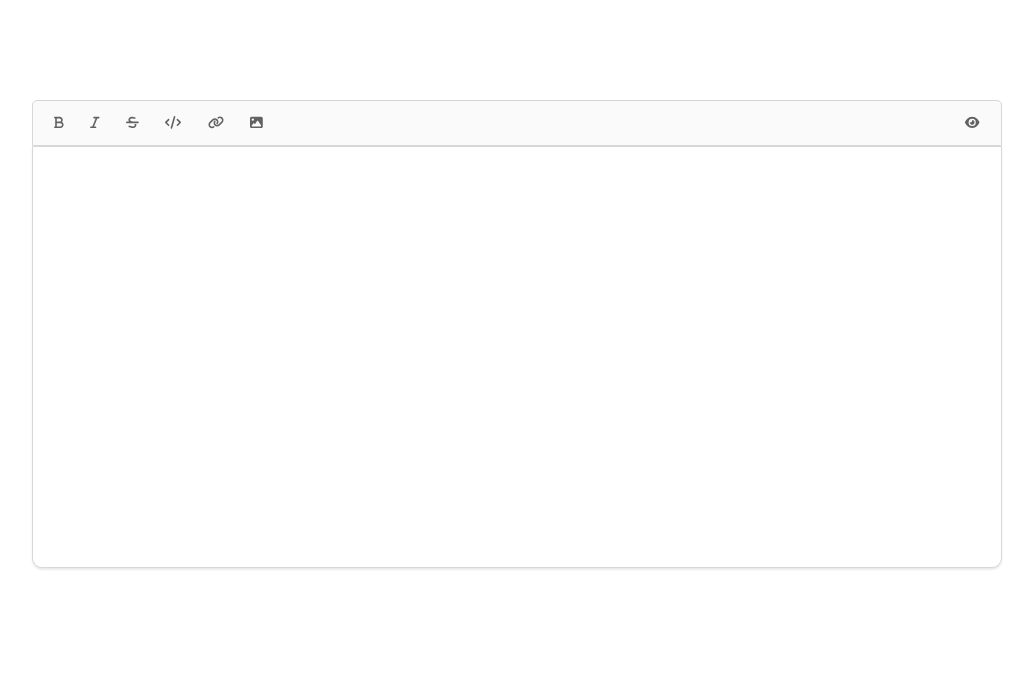
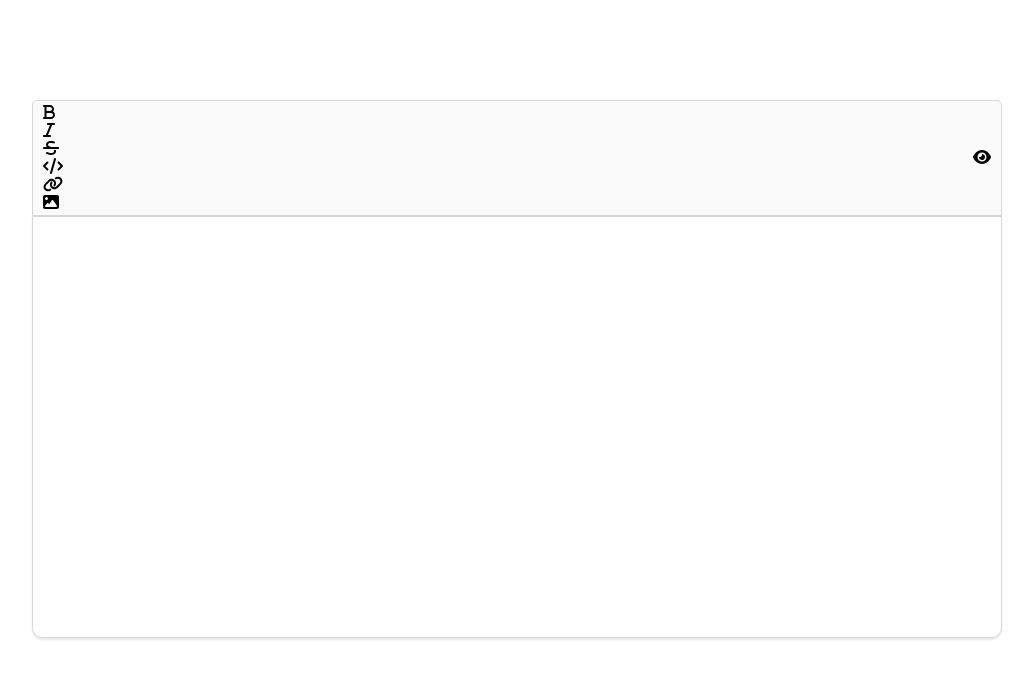
Before and after one commit to TheoMeunier/markdown-editor-js, a website built with Vite: page index.html in a window 1280 px wide. Shown: the whole page, without its empty margins (134-1167 px from the left). Built offline with nearby package versions, Linux system fonts and the light colour scheme; what filemanager-element would draw is missing.

Commit message:
fix: error conole

```diff
--- a/index.html
+++ b/index.html
@@ -10,14 +10,14 @@
     <div id="markdown-editor">
       <div class="toolbar">
         <div class="group">
-          <button id="bold"><i class="fa fa-bold" aria-hidden="true"></i></button>
-          <button id="italic"><i class="fa fa-italic" aria-hidden="true"></i></button>
-          <button id="strikethrough"><i class="fa-solid fa-strikethrough" aria-hidden="true"></i></button>
-          <button id="code"><i class="fa-solid fa-code" aria-hidden="true"></i></button>
-          <button id="link"><i class="fa fa-link" aria-hidden="true"></i></button>
-          <button id="image"><i class="fa fa-image" ></i></button>
+          <div class="icon" id="bold"><i class="fa fa-bold" aria-hidden="true"></i></div>
+          <div class="icon" id="italic"><i class="fa fa-italic" aria-hidden="true"></i></div>
+          <div class="icon" id="strikethrough"><i class="fa-solid fa-strikethrough" aria-hidden="true"></i></div>
+          <div class="icon" id="code"><i class="fa-solid fa-code" aria-hidden="true"></i></div>
+          <div class="icon" id="link"><i class="fa fa-link" aria-hidden="true"></i></div>
+          <div class="icon" id="image"><i class="fa fa-image" ></i></div>
         </div>
-        <button id="preview"><i class="fa-solid fa-eye"></i></button>
+        <div id="preview"><i class="fa-solid fa-eye"></i></div>
       </div>
       <div id="input-output">
         <textarea id="input-area" rows="30" cols="50"></textarea>
```
Also changed, not shown: assets/js/main.js (+18 -3 lines).
